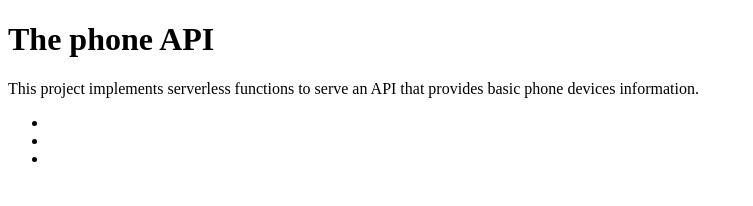
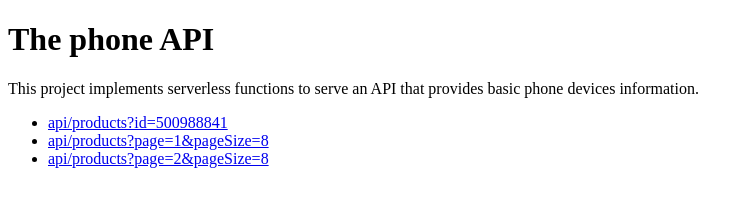
Before and after one commit to vladimirbat/the-phone-api, a website: page public/index.html in a window 1280 px wide. Shown: the whole page, without its empty margins (0-753 px from the left). Drawn offline with Linux system fonts and the light colour scheme.

Commit message:
fix: url text

```diff
--- a/public/index.html
+++ b/public/index.html
@@ -10,9 +10,9 @@
     <h1>The phone API</h1>
     <p> This project implements serverless functions to serve an API that provides basic phone devices information.</p>
     <ul>
-        <li><a href="api/products?id=500988841"></a></li>
-        <li><a href="api/products?page=1&pageSize=8"></a></li>
-        <li><a href="api/products?page=2&pageSize=8"></a></li>
+        <li><a href="api/products?id=500988841">api/products?id=500988841</a></li>
+        <li><a href="api/products?page=1&pageSize=8">api/products?page=1&pageSize=8</a></li>
+        <li><a href="api/products?page=2&pageSize=8">api/products?page=2&pageSize=8</a></li>
     </ul>
 </body>
 </html>
```
